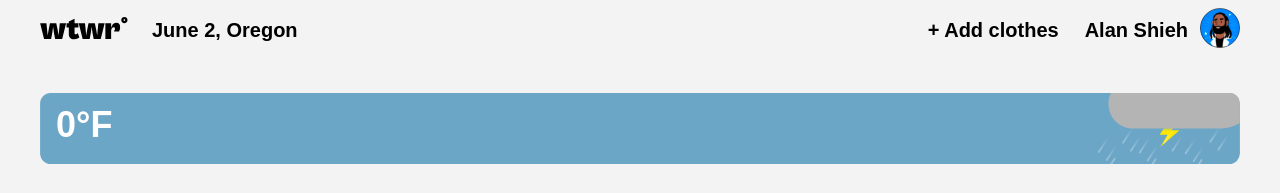
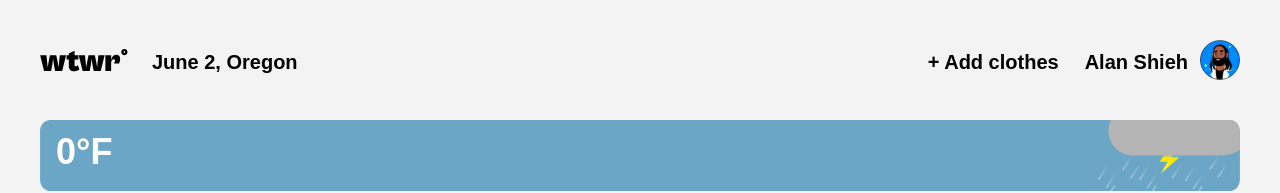
Before and after one commit to piratejing/se_project_react, a React (Create React App) app: page / in a window 1280 px wide. Shown: the top 193 px of the page. Built offline with nearby package versions, Linux system fonts and the light colour scheme; no server answers.

Commit message:
fixed padding sizes according to figma

```diff
--- a/src/blocks/Header.css
+++ b/src/blocks/Header.css
@@ -3,7 +3,7 @@
   justify-content: space-between;
   align-items: center;
   min-height: 60px;
-  padding: 0 40px;
+  padding: 32px 40px 28px;
   font-family: "FamiljenGrotesk-Bold", Arial, sans-serif;
   font-weight: 700;
   font-size: 20px;
--- a/src/blocks/WeatherCard.css
+++ b/src/blocks/WeatherCard.css
@@ -1,7 +1,6 @@
 .weather {
   position: relative;
   margin-bottom: 40px;
-  margin-top: 33px;
 }
 .weather__temp {
   position: absolute;
--- a/src/blocks/page.css
+++ b/src/blocks/page.css
@@ -1,5 +1,5 @@
 .page__wrapper {
-  background-color: #f3f3f3;
+  /* background-color: #f3f3f3; */
   min-height: 100vh;
 }
 
```
